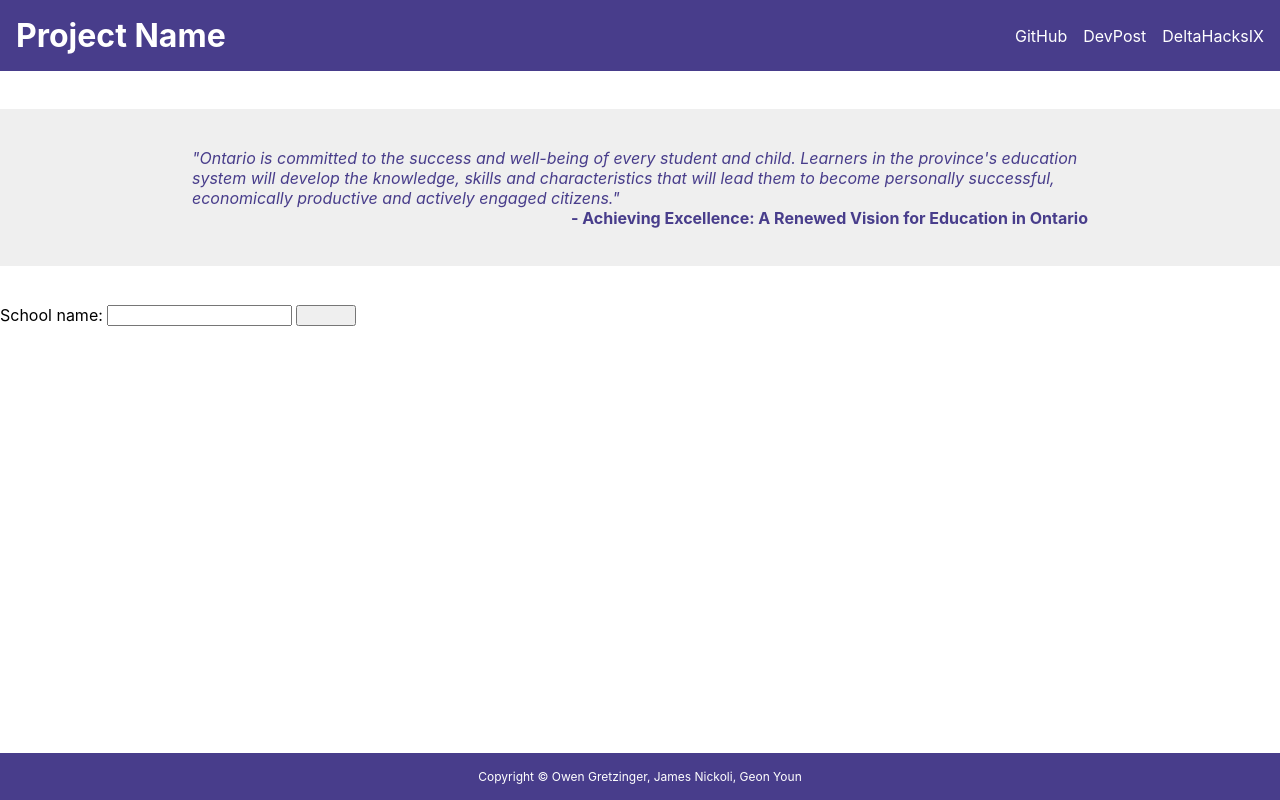
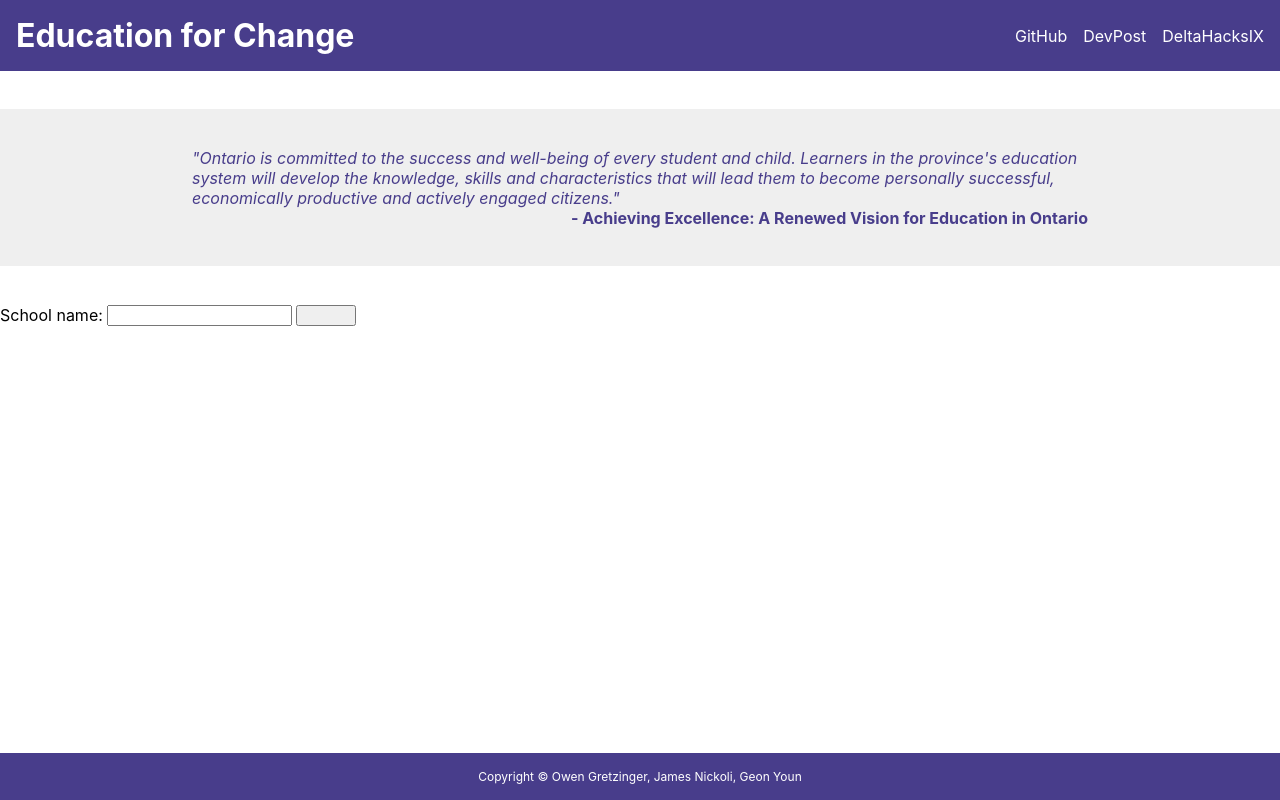
Before and after one commit to owengretzinger/education-data-for-change, a React (Create React App) app in the folder delta-hacks-front-end/: page / in a window 1280 px wide. Built offline with nearby package versions, Linux system fonts and the light colour scheme.

Commit message:
Update header title

```diff
--- a/delta-hacks-front-end/src/sections/Header.js
+++ b/delta-hacks-front-end/src/sections/Header.js
@@ -1,5 +1,5 @@
 const Header = () => {
-    const projectName = "Project Name";
+    const projectName = "Education for Change";
 
     return (
         <div className="header">
```
